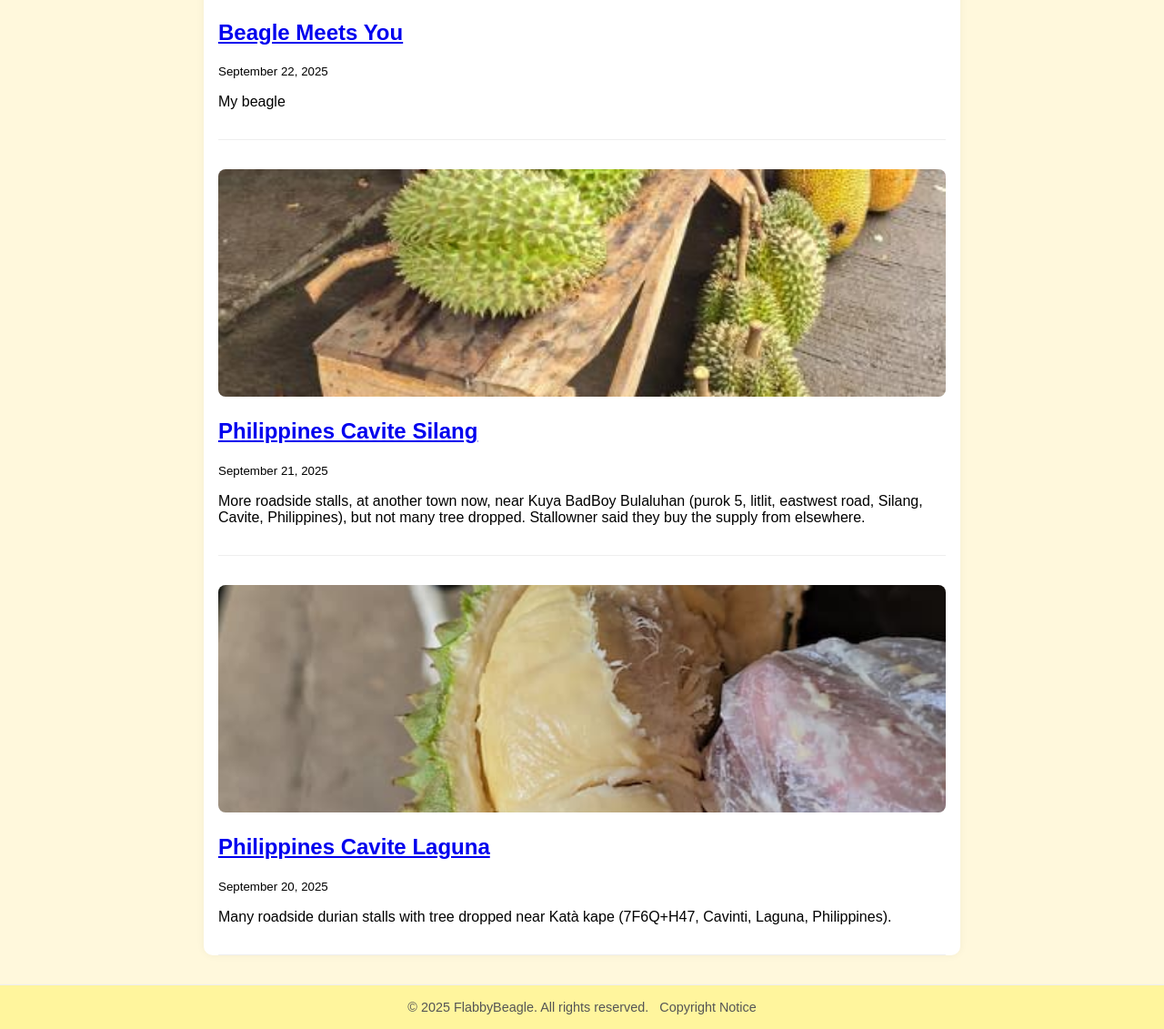
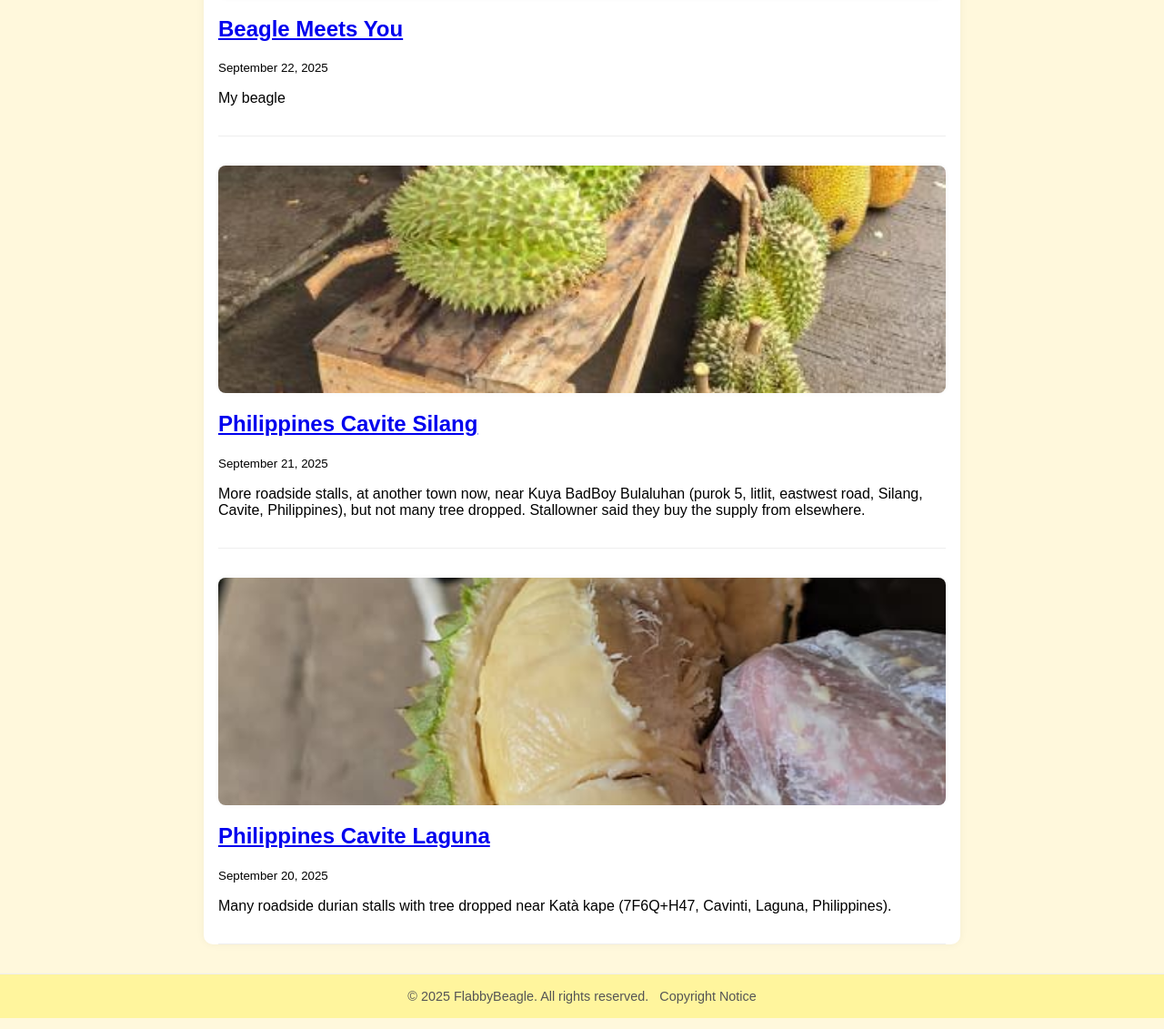
Before and after one commit to yensan57/flabbybeagle, a Jekyll site: the page built from index.md, in a window 1280 px wide. Shown: the part 404-1535 px from the top of the page at 91% size. Built offline with Jekyll 4.4.1, drawn with Linux system fonts in a browser that asks for light colours.

Commit message:
Update default.html

```diff
--- a/_layouts/default.html
+++ b/_layouts/default.html
@@ -137,6 +137,16 @@
       box-shadow: 0 0 10px rgba(0,0,0,0.05);
     }
 
+/* 🟥 Responsive images inside posts */
+.content img {
+  max-width: 100%;
+  height: auto;
+  display: block;
+  margin: 1rem auto;
+  border-radius: 8px;
+  box-shadow: 0 0 5px rgba(0,0,0,0.05);
+}
+
     /*  NEW: Lightbox styles */
     .lightbox {
       display: none;
```
